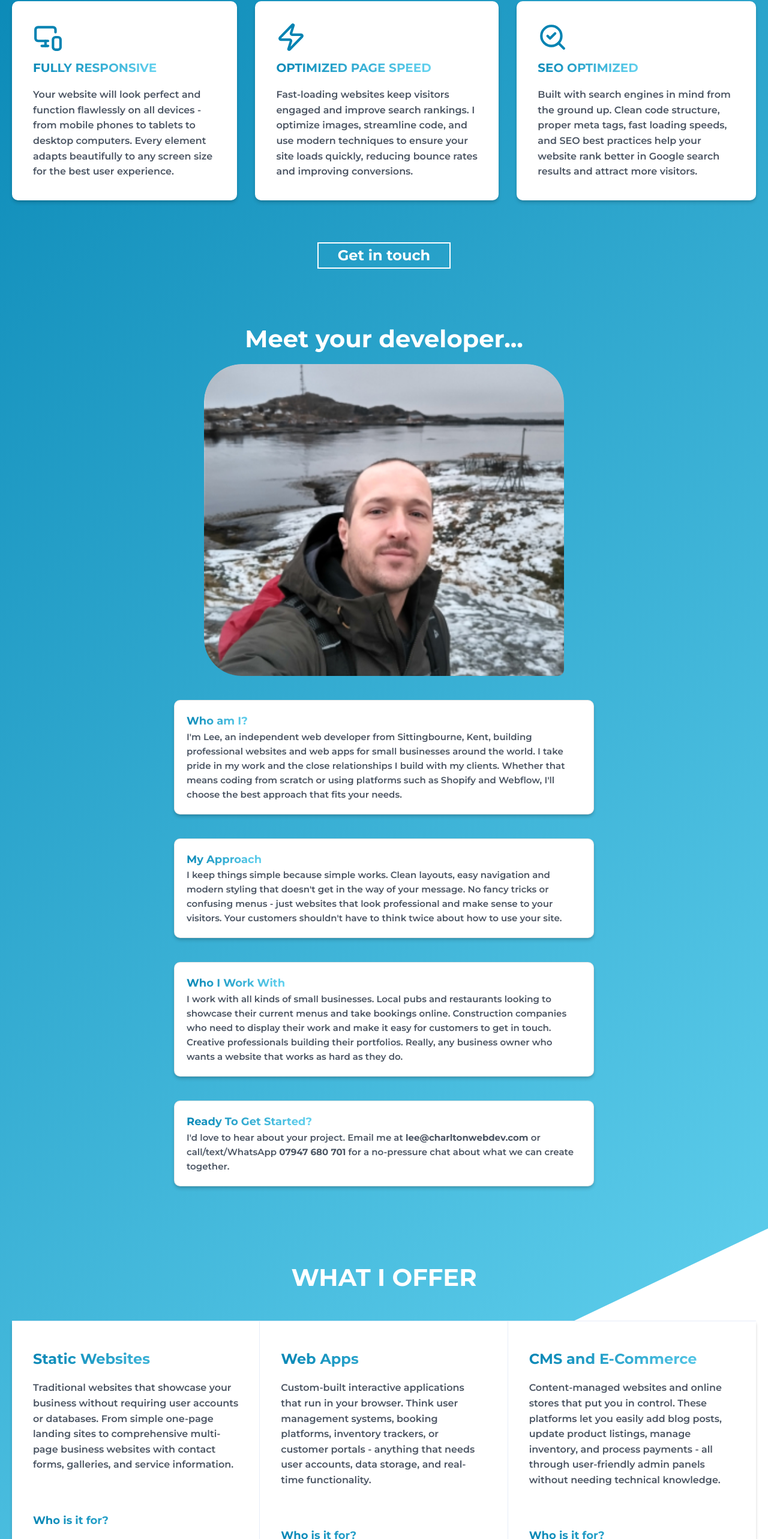
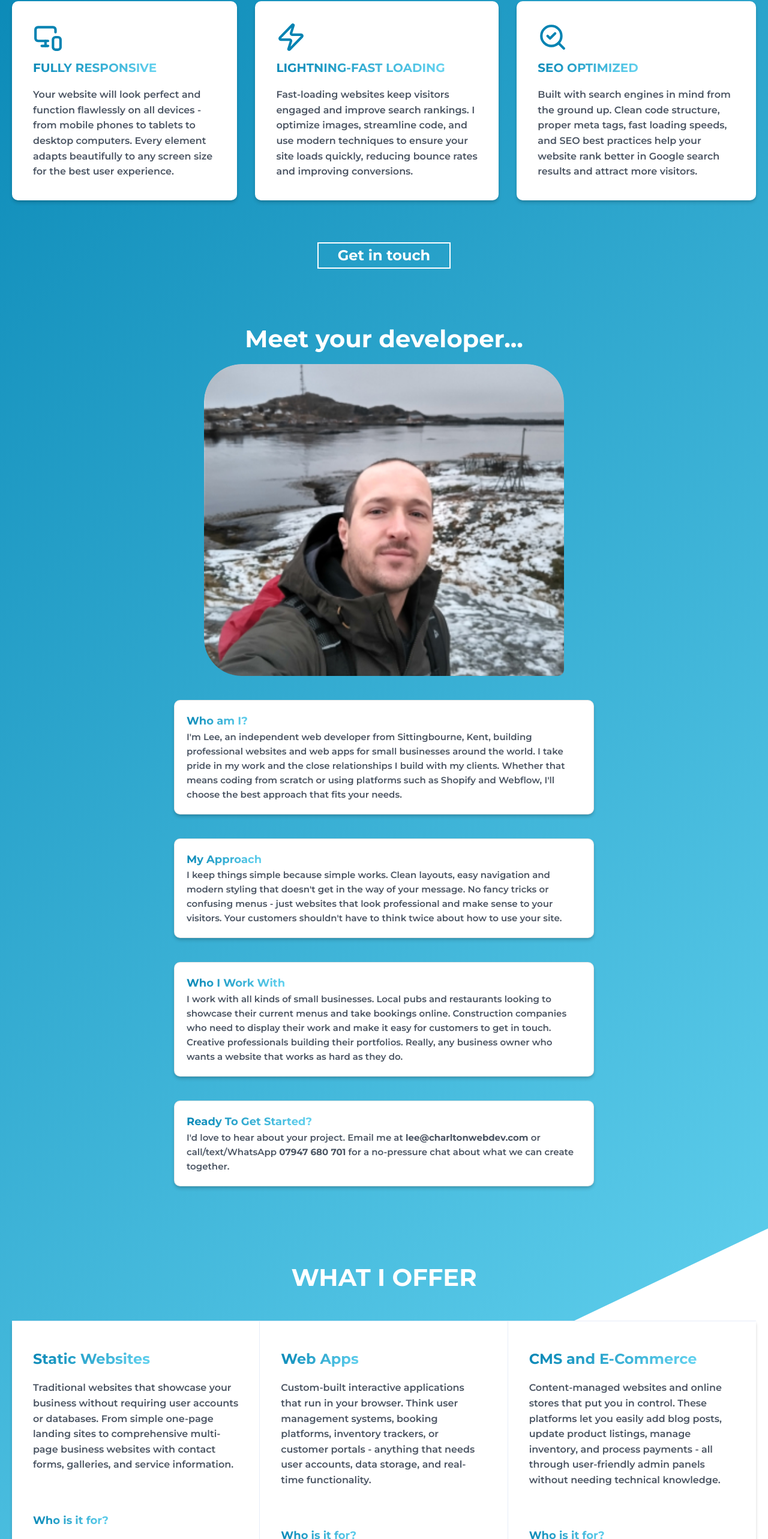
Before and after one commit to Charlton305/portfolio, a React (Vite) app: page / in a window 1280 px wide. Shown: the part 1191-3757 px from the top of the page at 60% size. Built offline with nearby package versions, Linux system fonts and the light colour scheme.

Commit message:
Finished... again.

```diff
--- a/src/assets/styles/components/_services.scss
+++ b/src/assets/styles/components/_services.scss
@@ -46,6 +46,10 @@
   margin: 0;
   padding: 4rem 0;
   text-align: center;
+
+  @media (max-width: 1060px) {
+    padding-bottom: 2rem;
+  }
 }
 
 .services__grid {
@@ -90,15 +94,16 @@
     max-width: 100%;
   }
 
+  h3 {
+    display: inline-block;
+    margin-bottom: 0;
+  }
+
   h4 {
+    display: inline-block;
     font-size: 1.8rem;
   }
 }
-
-// .services__features-container {
-//   display: inline;
-//   margin: auto;
-// }
 
 .tick-icon {
   margin-right: 1.5rem;
--- a/src/components/AboutMe.jsx
+++ b/src/components/AboutMe.jsx
@@ -51,7 +51,7 @@ const AboutMe = () => {
         </div>
         <div className="about-me__info-box info-box-2">
           <Zap className="about-me__icon" size={50} />
-          <h4 className="">OPTIMIZED PAGE SPEED</h4>
+          <h4 className="">LIGHTNING-FAST LOADING</h4>
           <p>
             Fast-loading websites keep visitors engaged and improve search
             rankings. I optimize images, streamline code, and use modern
@@ -135,7 +135,7 @@ const AboutMe = () => {
           </div>
         </div>
       </div>
-      <div className="about-me__card--get-started">
+      <div className="about-me__card--get-started diagonal">
         <h4 className="about-me__section-title text-blue">
           Ready To Get Started?
         </h4>
```
